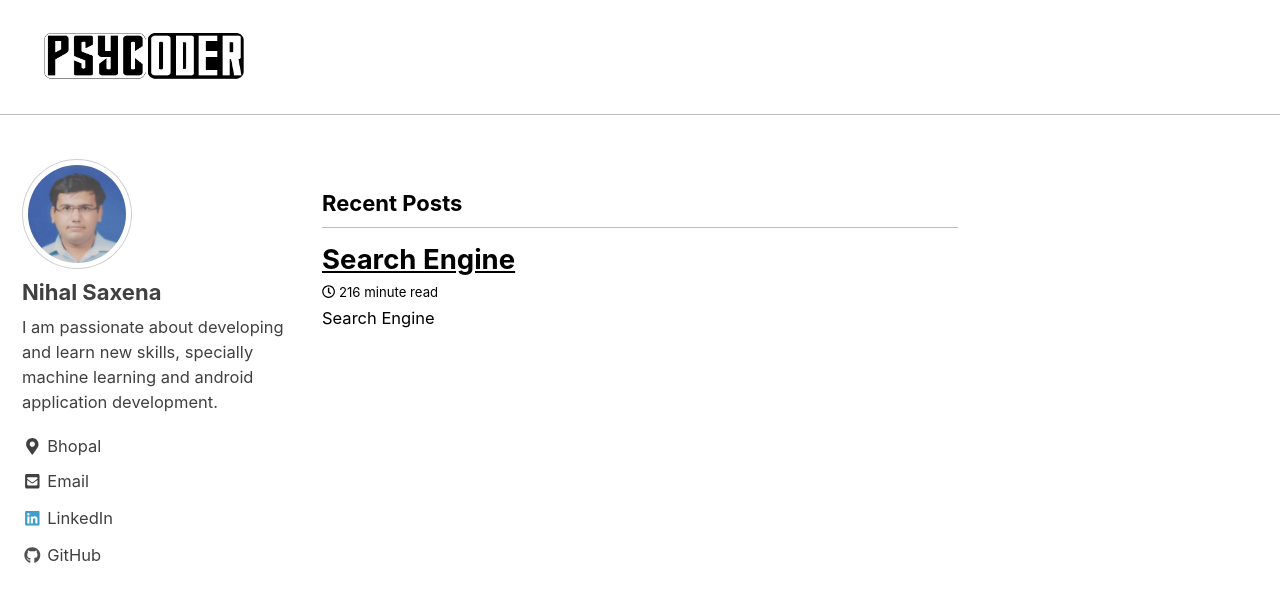
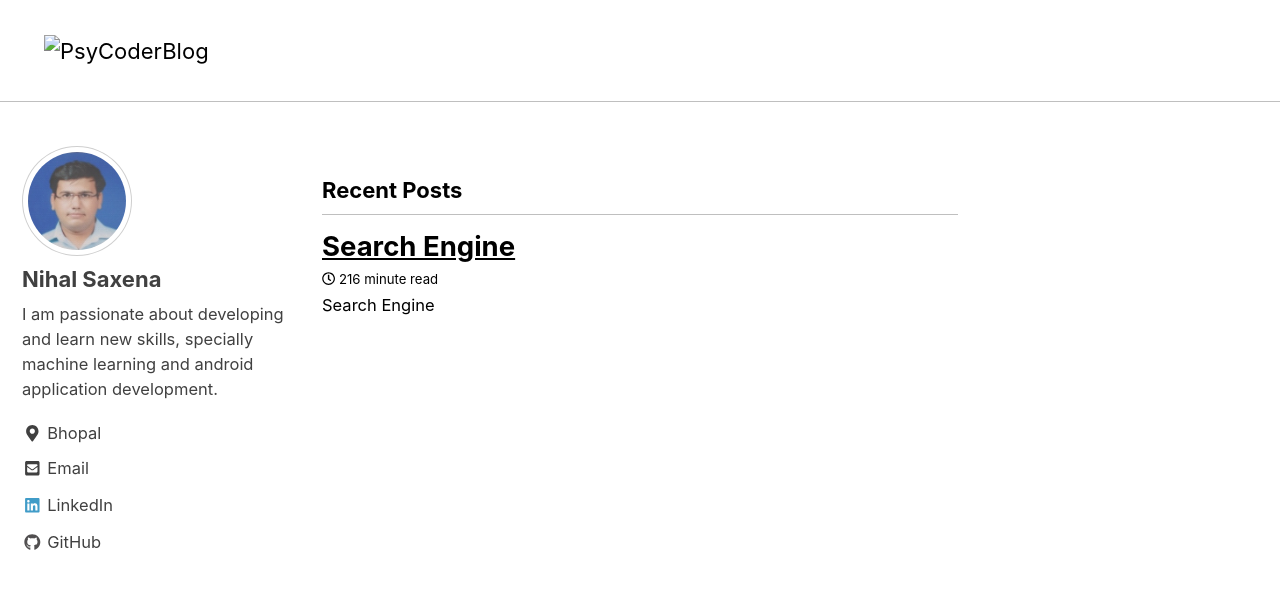
Before and after one commit to saxenanihal95/PsyCoderBlog, a Jekyll site: the page built from index.html, in a window 1280 px wide and 900 px high. Shown: the top 602 px of the window. Built offline with Jekyll 4.4.1, drawn with Linux system fonts in a browser that asks for light colours; nearby versions of some CDN libraries; the list of posts is cut into pages by our own code.

Commit message:
Update masthead.html

```diff
--- a/_includes/masthead.html
+++ b/_includes/masthead.html
@@ -3,7 +3,7 @@
     <div class="masthead__menu">
       <nav id="site-nav" class="greedy-nav">
         <!--<a class="site-title" href="{{ '/' | absolute_url }}">{{ site.title }}</a>-->
-	<a class="brand-image" href="{{ HOME_PATH }}"><img alt="PsyCoderBlog" height="20" width="200" src="{{site.url| append: site.baseurl}}/assets/images/PsyCoder1.png" /></a>
+	<a class="brand-image" href="{{ HOME_PATH }}"><img alt="PsyCoderBlog" height="20" width="200" src="{{site.url| append: site.baseurl}}{{/assets/images/PsyCoder1.png}}" /></a>
         <ul class="visible-links">
           {% for link in site.data.navigation.main %}
             {% if link.url contains 'http' %}
```
